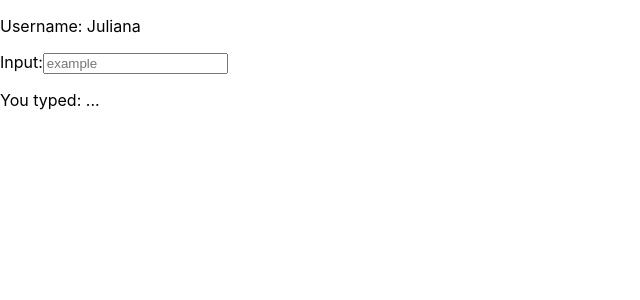
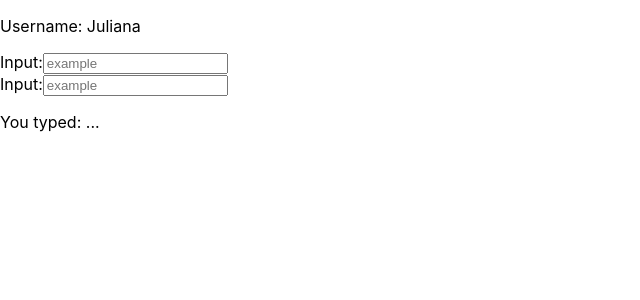
Before and after one commit to jubrito/ReactTesting, a React (Create React App) app: page / in a window 1280 px wide. Shown: the top 300 px of the page, without its empty margins (0-640 px from the left). Built offline with nearby package versions, Linux system fonts and the light colour scheme.

Commit message:
Duplicates input and add 'all' inside tests to keep it working (except on label because since they both have for="search", react understand it as one

```diff
--- a/src/App.tsx
+++ b/src/App.tsx
@@ -23,6 +23,9 @@ function App() {
       <CustomInput value={text} onChange={handleChange}>
         Input:
       </CustomInput>
+      <CustomInput value={text} onChange={handleChange}>
+        Input:
+      </CustomInput>
       <p>You typed: {text ? text : '...'}</p>
     </div>
   );
```
Also changed, not shown: 1 other file (tests, documents, lock files or other folders).
